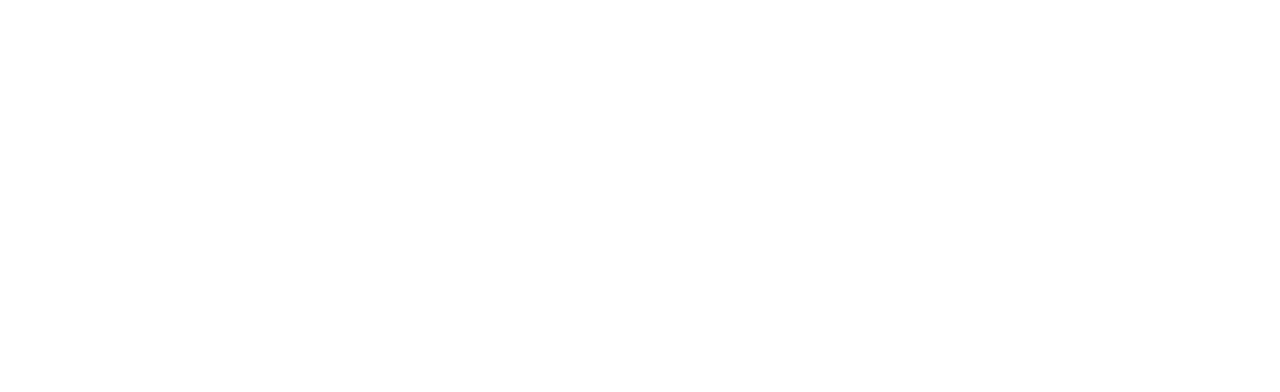
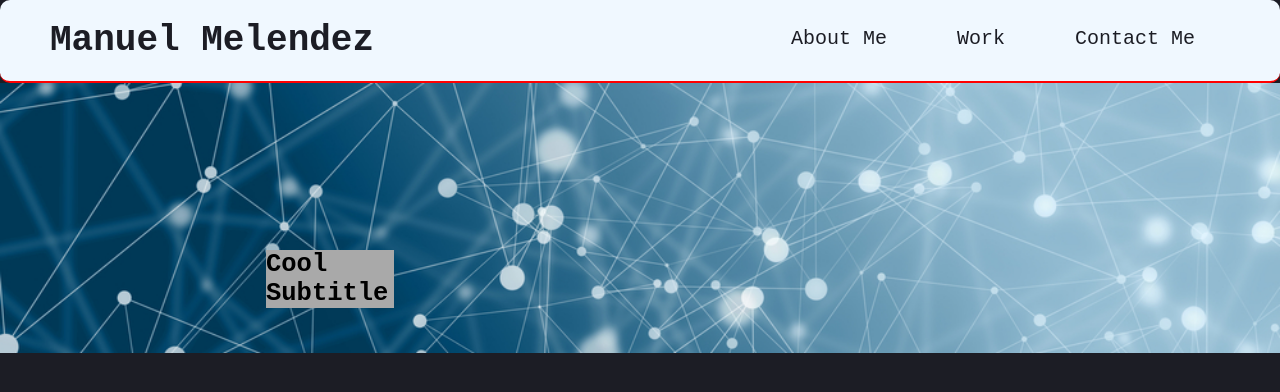
Before and after one commit to mmelendez3/Portfolio, a plain HTML site: page index.html in a window 1280 px wide. Drawn offline with Linux system fonts and the light colour scheme.

Commit message:
added images and styled header

```diff
--- a/assets/css/style.css
+++ b/assets/css/style.css
@@ -0,0 +1,75 @@
+* {
+    margin: 0;
+    padding: 0;
+    box-sizing: border-box;
+}
+
+body {
+    font-family: 'Courier New', Courier, monospace;
+    background-color: #1c1d25
+}
+
+header {
+    padding: 20px 50px;
+    background-color: aliceblue;
+    display: flex;
+    flex-wrap: wrap;
+    justify-content: space-between;
+    border-bottom: 2px solid red;
+    border-radius: 10px;
+}
+
+header h1 {
+    font-size: 36px;
+    margin: 0;
+
+
+}
+
+header h1 a {
+    text-decoration: none;
+    color: #1c1d25;
+}
+
+header nav {
+    margin: 7px 0;
+}
+
+header nav ul {
+    display: flex;
+    flex-wrap: wrap;
+    justify-content: space-between;
+    align-items: center;
+    list-style: none;
+}
+
+header nav ul a {
+    padding: 10px 35px;
+    color: #1c1d25;
+    font-size: 20px;
+    text-decoration: none;
+}
+
+section {
+    padding: 135px;
+
+}
+
+.hero {
+    background-image: url("../images/crypto-background.jpeg");
+    background-size: cover;
+    background-position: 80%;
+    position: relative;
+
+}
+
+.hero-subtitle {
+    background-color: darkgray;
+    width: 10%;
+    position: absolute;
+    margin: 32px 26px 20px 131px;
+    font-size: 17px;
+
+
+
+}
--- a/index.html
+++ b/index.html
@@ -5,8 +5,59 @@
     <meta http-equiv="X-UA-Compatible" content="IE=edge">
     <meta name="viewport" content="width=device-width, initial-scale=1.0">
     <title>Portfolio</title>
+    <link rel="stylesheet" href="./assets/css/style.css">
 </head>
 <body>
+    <!-- navigation -->
+    <header>
+        <h1>
+            <a href="">Manuel Melendez</a>
+        </h1>
+        <nav>
+            <ul>
+                <li>
+                    <a href="#about-me">About Me</a>
+                </li>
+                <li>
+                    <a href="#work">Work</a>
+                </li>
+                <li>
+                    <a href="#contact-me">Contact Me</a>
+                </li>
+            </ul>
+        </nav>
+    </header>
+
+
+    <!-- hero/jumbotron -->
+    <section class="hero">
+        <div class="hero-subtitle">
+            <h2>Cool Subtitle</h2>
+        </div>
+
+
+
+    </section>
+
+
+
+
+
+    <!-- about me -->
+
+
+
+    <!-- my projects -->
+
+
+
+    <!-- contact -->
+
+
+
+
+
+
 
 </body>
 </html>
```
Also changed, not shown: assets/images/crypto-background.jpeg (added), assets/images/hero-background.jpeg (added).
